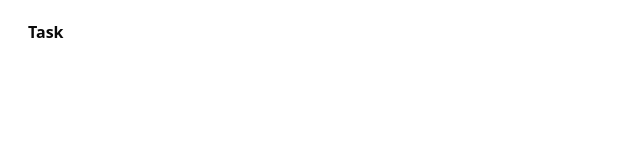
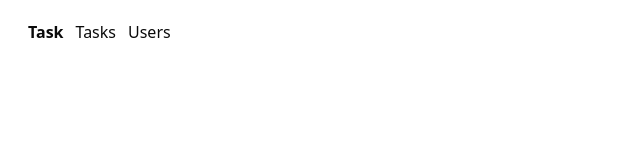
Before and after one commit to Rakesh01999/rtk-query-rk, a React (Vite) app: page / in a window 1280 px wide. Shown: the top 160 px of the page, without its empty margins (0-640 px from the left). Built offline with nearby package versions, Linux system fonts and the light colour scheme.

Commit message:
tasks -created, Link -added to the Navbar

```diff
--- a/src/components/Layout/Navbar.tsx
+++ b/src/components/Layout/Navbar.tsx
@@ -1,4 +1,5 @@
 import Logo from "@/assets/Logo";
+import { Link } from "react-router-dom";
 
 export default function Navbar() {
   return (
@@ -6,6 +7,8 @@ export default function Navbar() {
       <div className="flex items-center">
         <Logo /> <span className="font-bold ml-2">Task</span>
       </div>
+      <Link to="/">Tasks</Link>
+      <Link to="/users">Users</Link>
     </nav>
   );
 }
--- /dev/null
+++ b/src/pages/tasks.tsx
@@ -0,0 +1,7 @@
+export default function Tasks() {
+  return (
+    <div>
+      <h1>This is tasks component </h1>
+    </div>
+  );
+}
--- a/src/routes/route.tsx
+++ b/src/routes/route.tsx
@@ -1,5 +1,6 @@
 import App from "@/App";
 import Login from "@/pages/login";
+import Tasks from "@/pages/tasks";
 import Users from "@/pages/users";
 import { createBrowserRouter } from "react-router-dom";
 
```
